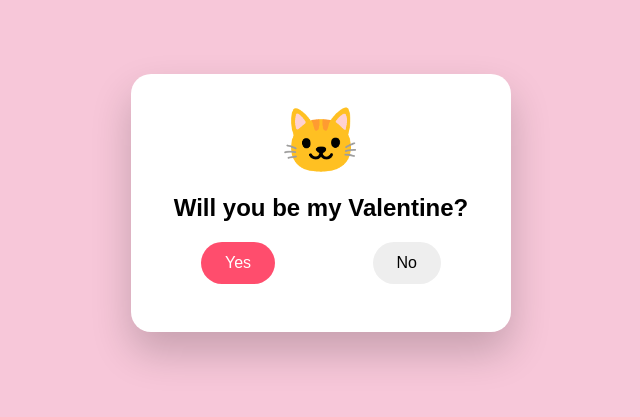
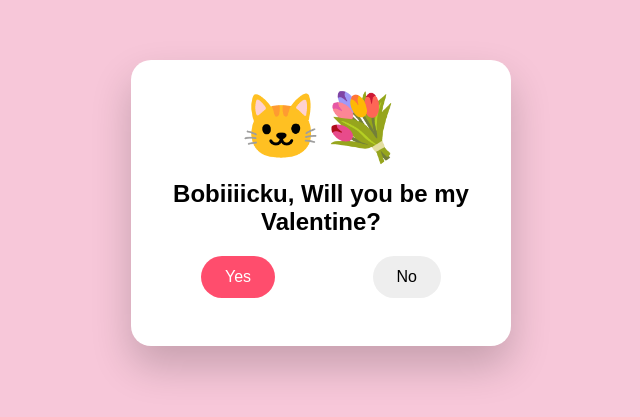
Before and after one commit to mercovaav-beep/valentine, a plain HTML site: page index.html in a window 1280 px wide. Shown: the part 197-614 px from the top of the page, without its empty margins (319-959 px from the left). Drawn offline with Linux system fonts and the light colour scheme.

Commit message:
Update Valentine's message and cat emoji

```diff
--- a/index.html
+++ b/index.html
@@ -83,8 +83,8 @@
 <body>
 
 <div class="card" id="card">
-  <div class="cat" id="cat">🐱</div>
-  <h2 id="text">Will you be my Valentine?</h2>
+  <div class="cat" id="cat">🐱💐</div>
+  <h2 id="text">Bobiiiicku, Will you be my Valentine?</h2>
 
   <div class="buttons" id="buttons">
     <button class="yes" onclick="yes()">Yes</button>
```
